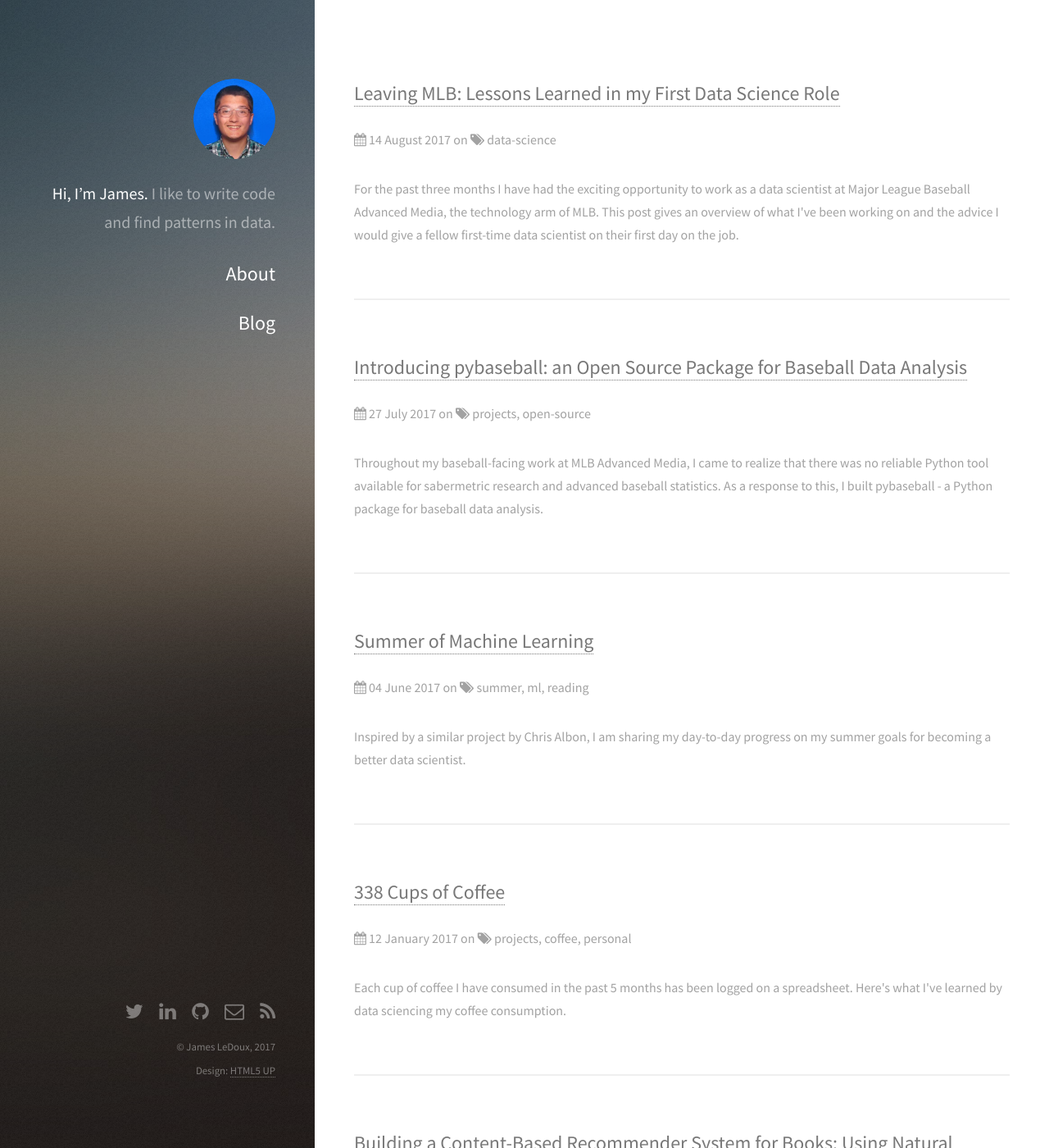
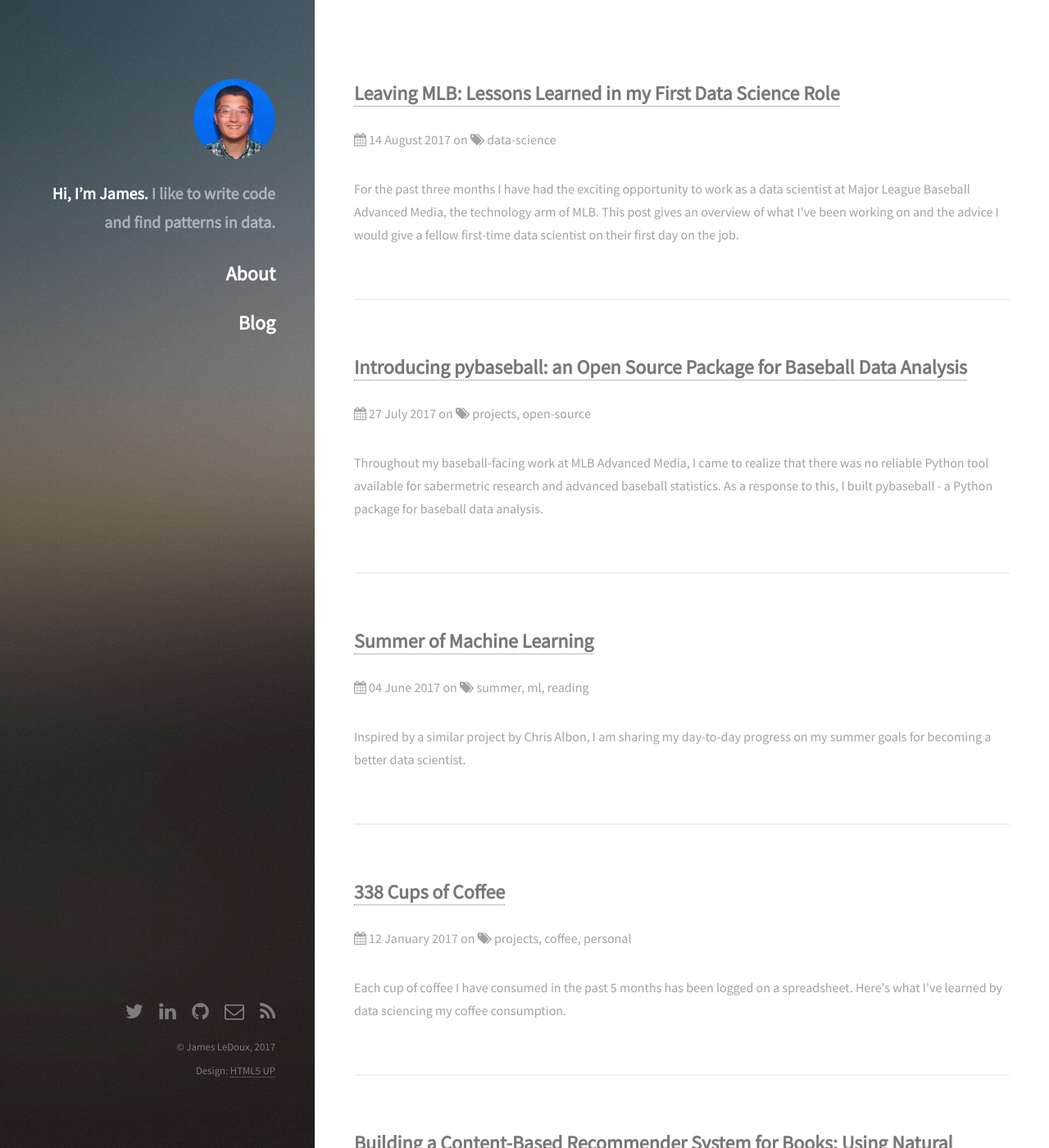
Before and after one commit to jldbc/jldbc.github.io, a Jekyll site: the page built from index.html, in a window 1280 px wide and 1400 px high. Shown: the whole window at 82% size. Built offline with Jekyll 4.4.1, drawn with Linux system fonts in a browser that asks for light colours; the list of posts is cut into pages by our own code.

Commit message:
bold font test change 400 to 1000

```diff
--- a/assets/sass/libs/_vars.scss
+++ b/assets/sass/libs/_vars.scss
@@ -20,7 +20,7 @@
 		family:				('Source Sans Pro', Helvetica, sans-serif),
 		family-fixed:		('Courier New', monospace),
 		weight:				400,
-		weight-bold:		400
+		weight-bold:		1000
 	);
 
 // Palette.
```
